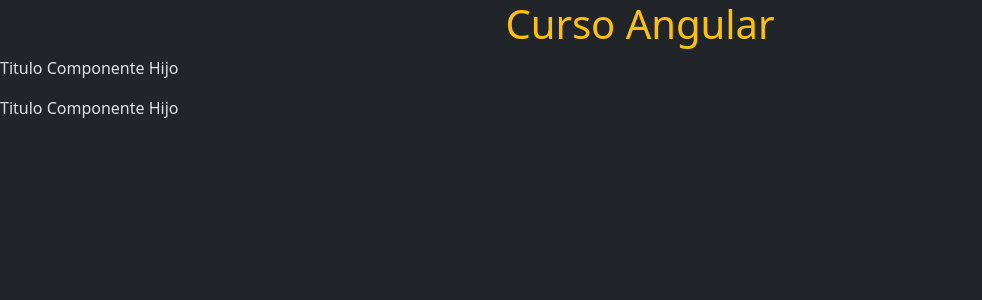
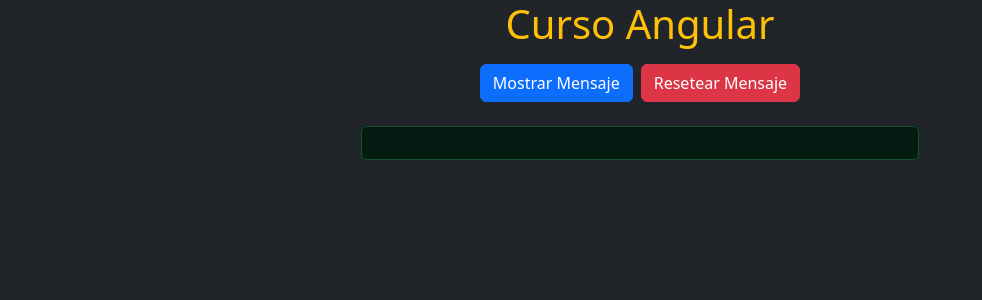
Before and after one commit to goadeveloper/curso-angular, an Angular app: page / in a window 1280 px wide. Shown: the top 300 px of the page, without its empty margins (0-982 px from the left). Built offline with nearby package versions, Linux system fonts and the light colour scheme.

Commit message:
Event binding

```diff
--- a/src/app/app.component.html
+++ b/src/app/app.component.html
@@ -2,6 +2,6 @@
     <h1 class="text-center text-warning">{{ title }}</h1>
 </div>
 
-<app-hijo />
+<app-mostrar-mensaje />
 
 <router-outlet />
--- a/src/app/app.component.ts
+++ b/src/app/app.component.ts
@@ -1,10 +1,10 @@
 import { Component } from '@angular/core';
 import { RouterOutlet } from '@angular/router';
-import { HijoComponent } from "./hijo/hijo.component";
+import { MostrarMensajeComponent } from "./mostrar-mensaje/mostrar-mensaje.component";
 
 @Component({
   selector: 'app-root',
-  imports: [RouterOutlet, HijoComponent],
+  imports: [RouterOutlet, MostrarMensajeComponent],
   templateUrl: './app.component.html',
   styleUrl: './app.component.scss'
 })
--- /dev/null
+++ b/src/app/mostrar-mensaje/mostrar-mensaje.component.html
@@ -0,0 +1,14 @@
+<div class="container text-center">
+    <div class="d-flex justify-content-center mt-3">
+        <button class="btn btn-primary me-2" (click)="mostrarMensaje()">
+            Mostrar Mensaje
+        </button>
+        <button class="btn btn-danger" (click)="resetearMensaje()">
+            Resetear Mensaje
+        </button>
+    </div>
+
+    <div class="alert alert-success mt-4 mx-auto w-50">
+        {{ mensaje }}
+    </div>
+</div>
--- /dev/null
+++ b/src/app/mostrar-mensaje/mostrar-mensaje.component.ts
@@ -0,0 +1,21 @@
+import { Component } from '@angular/core';
+
+@Component({
+  selector: 'app-mostrar-mensaje',
+  imports: [],
+  templateUrl: './mostrar-mensaje.component.html',
+  styleUrl: './mostrar-mensaje.component.scss'
+})
+export class MostrarMensajeComponent {
+
+  mensaje: string = "";
+
+  resetearMensaje() {
+    this.mensaje = "";
+  }
+
+  mostrarMensaje() {
+    this.mensaje = "Hola, haz hecho clic en el botón"
+  }
+
+}
```
Also changed, not shown: src/app/mostrar-mensaje/mostrar-mensaje.component.scss (added).
